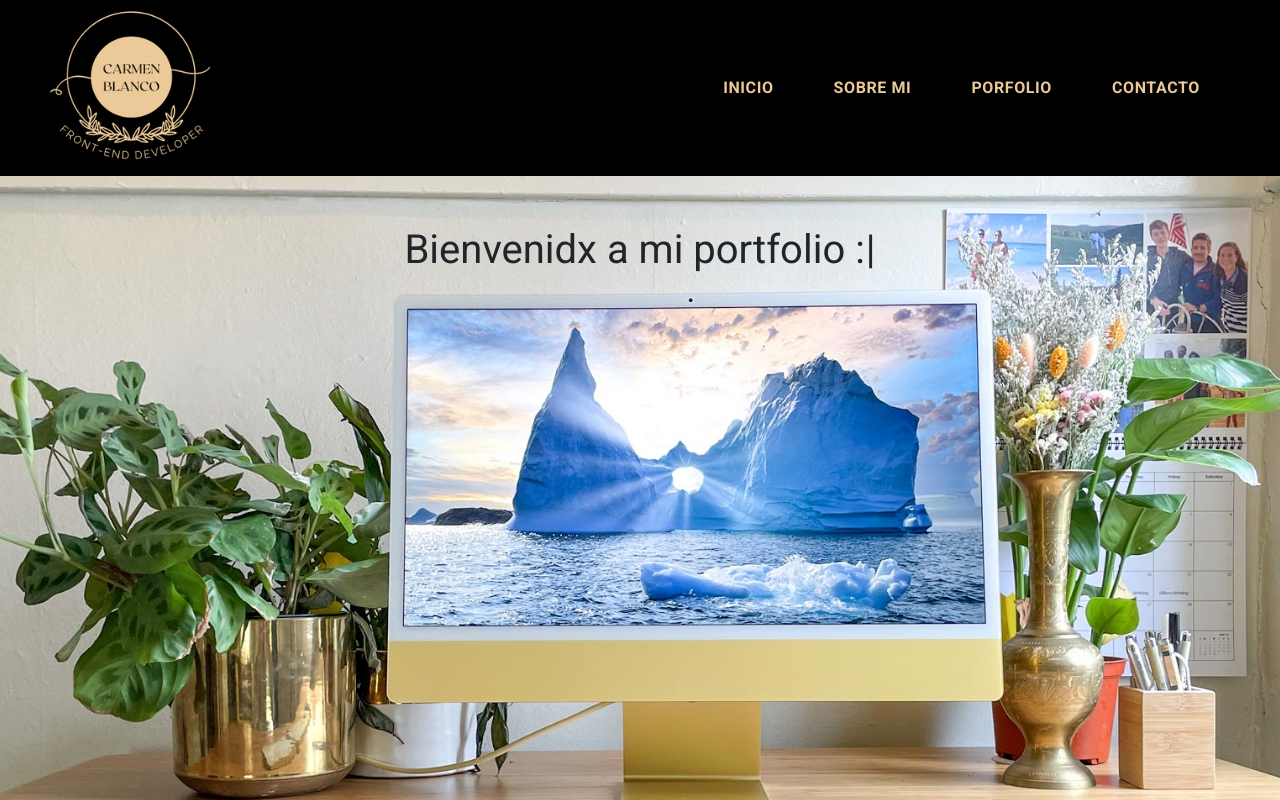
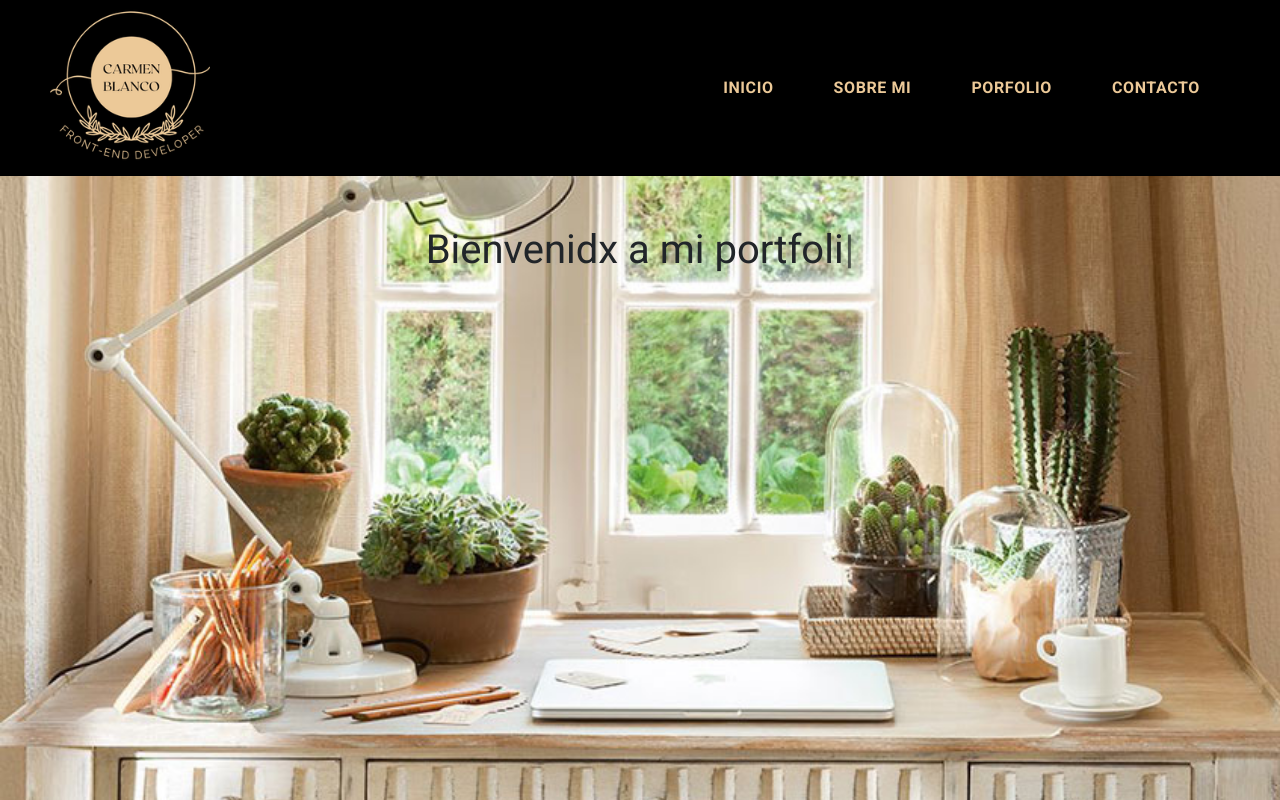
Before and after one commit to Menchu02/portfolio_developer_front_end, a React (Create React App) app: page / in a window 1280 px wide. Shown: the top 800 px of the page. Built offline with nearby package versions, Linux system fonts and the light colour scheme.

Commit message:
add new backgroung in the header

```diff
--- a/src/App.css
+++ b/src/App.css
@@ -59,10 +59,10 @@ nav ul li {
 /*****************************HEADER ***********************************************/
 .header-wraper {
   position: relative;
-  background: url(background-portfolio2.jpg);
+  background: url(pantalla2.jpg);
   background-size: cover;
   background-position: center;
-  height: 90vh;
+  height: 100vh;
 }
 
 .main-info {
```
Also changed, not shown: src/pantalla2.jpg (added).
